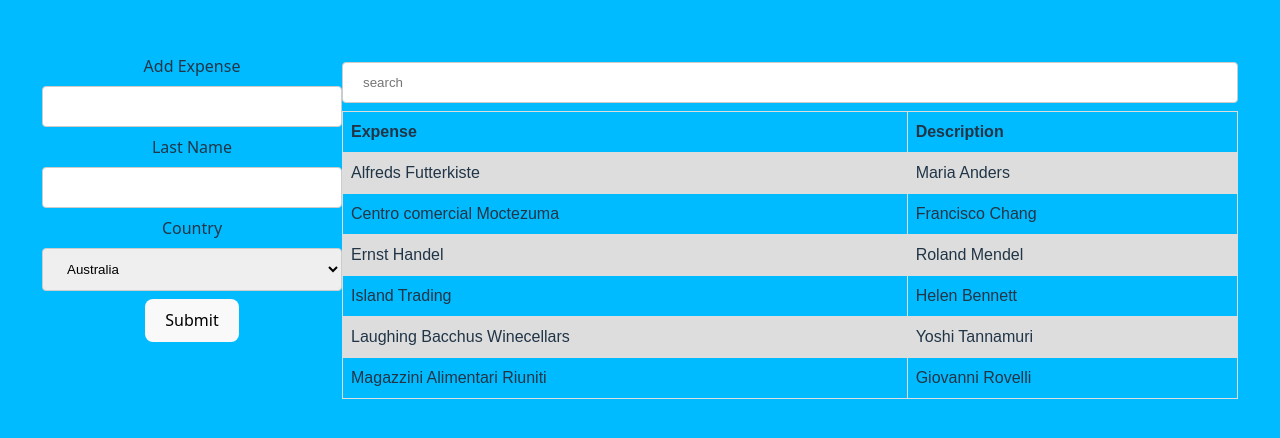
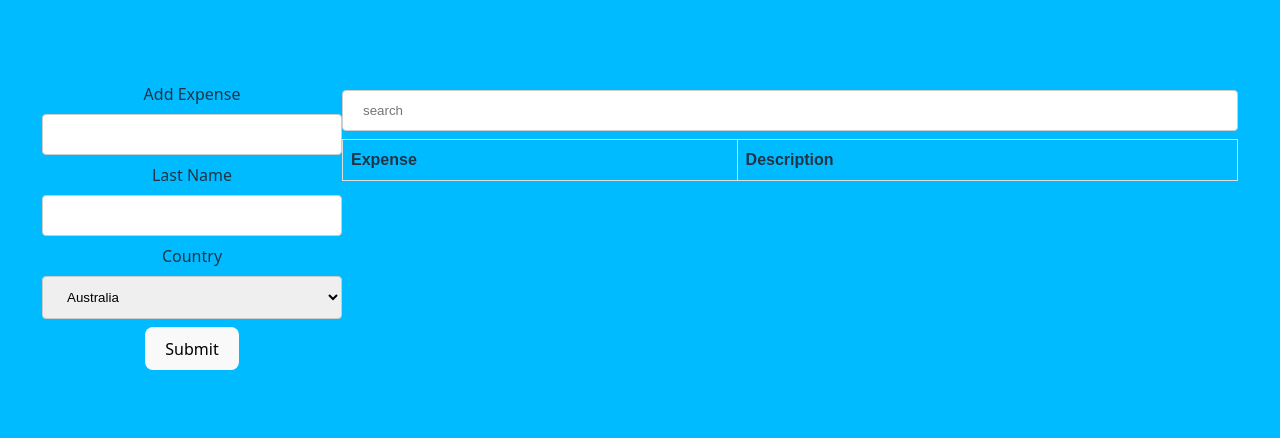
Before and after one commit to mercycheps/expense-tracker, a React (Vite) app: page / in a window 1280 px wide. Shown: the part 174-612 px from the top of the page. Built offline with nearby package versions, Linux system fonts and the light colour scheme.

Commit message:
added save expenses

```diff
--- a/src/AddExpense.jsx
+++ b/src/AddExpense.jsx
@@ -1,6 +1,6 @@
 import React, { useState } from "react";
 
-export default function AddExpense() {
+export default function AddExpense({saveExpense}) {
 
   const [name, setName] = useState('')
   const [description, setDescription] = useState('')
@@ -9,7 +9,8 @@ export default function AddExpense() {
   const [date, setDate] = useState('')
 
   function createNewExpense(){
-    console.log({
+
+    saveExpense({
       name,
       description,
       category, amount, date
@@ -18,22 +19,22 @@ export default function AddExpense() {
 
   return (
     <div style={{maxWidth: "300px"}}>
-      <label for="fname">Add Expense</label>
+      <label>Add Expense</label>
       <input
         type="text"
         value={name}
         onChange={(e) => setName(e.target.value)}
       />
 
-      <label for="lname">Last Name</label>
+      <label >Last Name</label>
       <input
         type="text"
         value={description}
         onChange={(e) => setDescription(e.target.value)}
       />
 
-      <label for="country">Country</label>
-      <select id="country" name="country">
+      <label>Country</label>
+      <select name="country">
         <option value="australia">Australia</option>
         <option value="canada">Canada</option>
         <option value="usa">USA</option>
--- a/src/App.jsx
+++ b/src/App.jsx
@@ -8,15 +8,20 @@ import SearchBar from "./components/searchbar";
 
 function App() {
   const [count, setCount] = useState(0);
+  const [expenses, setExpenses] = useState([]);
+
+  const saveExpense = (expense) => {
+    setExpenses(expenses.concat([expense]));
+  };
 
   return (
     <div style={{ display: "flex" }}>
       <div>
-        <AddExpense />
+        <AddExpense saveExpense={saveExpense} />
       </div>
       <div>
         <SearchBar />
-        <Table />
+        <Table expenses={expenses} />
       </div>
     </div>
   );
--- a/src/components/Table.jsx
+++ b/src/components/Table.jsx
@@ -1,36 +1,29 @@
 import React from "react";
 
-export default function Table() {
+export default function Table({expenses}) {
   return (
-    <table style={{width: "70vw"}}>
+    <table style={{ width: "70vw" }}>
+      <thead>
         <tr>
           <th>Expense</th>
           <th>Description</th>
         </tr>
+      </thead>
+
+      <tbody>
+        {
+          expenses.map((expense)=>{
+            return(
               <tr>
               <td>Alfreds Futterkiste</td>
               <td>Maria Anders</td>
             </tr>
-      <tr>
-        <td>Centro comercial Moctezuma</td>
-        <td>Francisco Chang</td>
-      </tr>
-      <tr>
-        <td>Ernst Handel</td>
-        <td>Roland Mendel</td>
-      </tr>
-      <tr>
-        <td>Island Trading</td>
-        <td>Helen Bennett</td>
-      </tr>
-      <tr>
-        <td>Laughing Bacchus Winecellars</td>
-        <td>Yoshi Tannamuri</td>
-      </tr>
-      <tr>
-        <td>Magazzini Alimentari Riuniti</td>
-        <td>Giovanni Rovelli</td>
-      </tr>
+            )
+          })
+        }
+
+
+      </tbody>
     </table>
   );
 }
```
Lines whose indentation alone changed are shown as unchanged.
